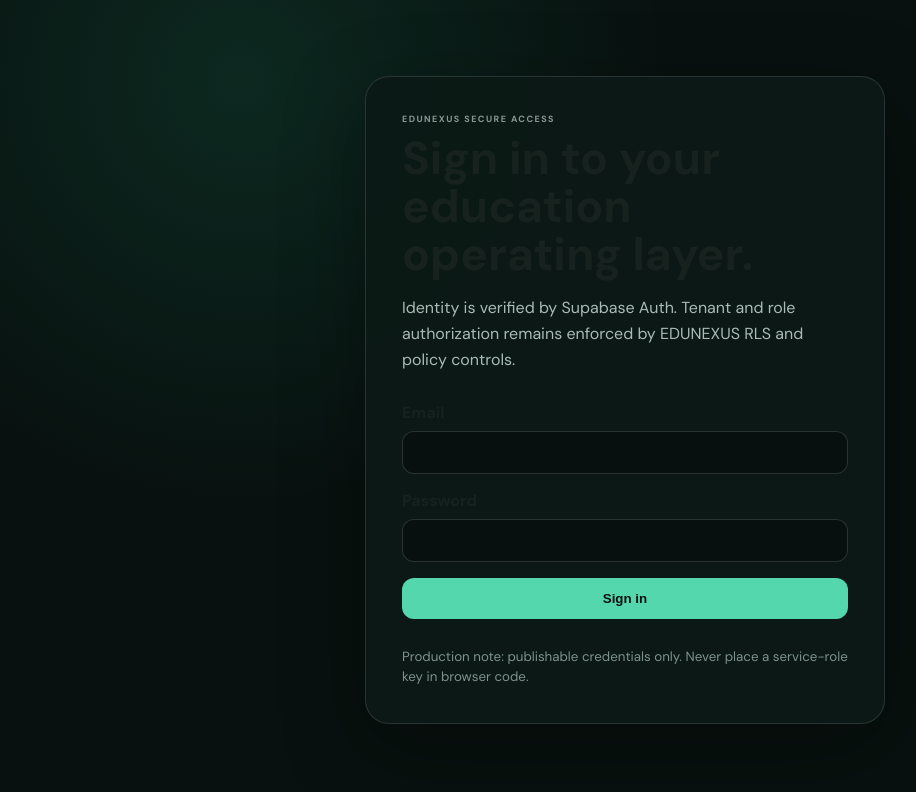
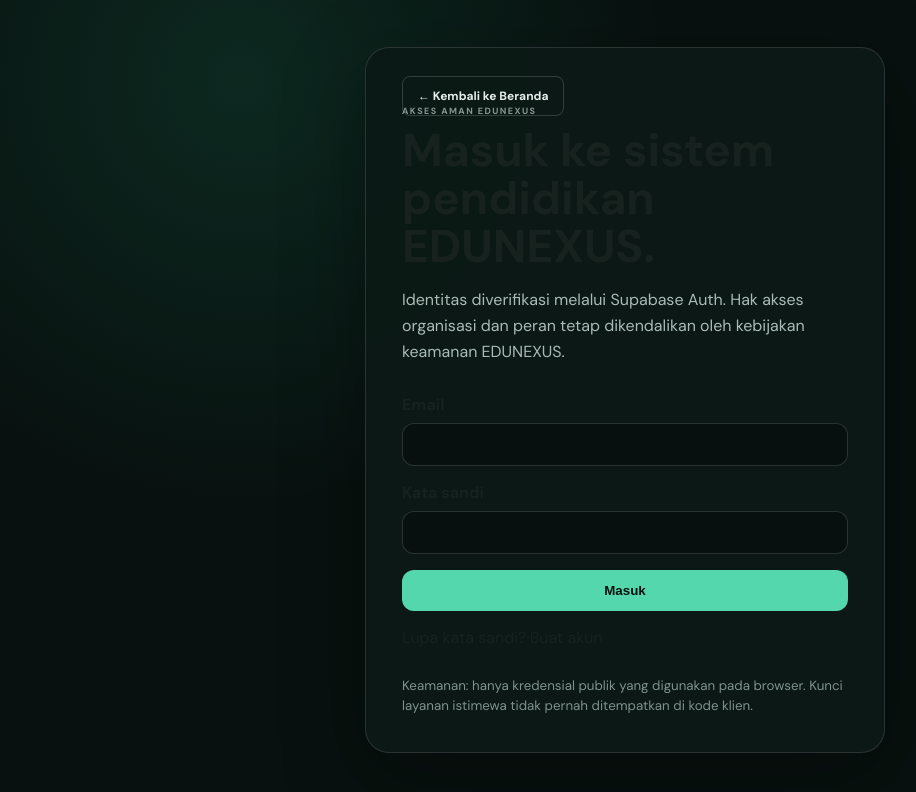
Before and after one commit to Yudi8377/EDUNEXUS, a Next.js app in the folder apps/web/: page /auth/login in a window 1280 px wide. Shown: the top 792 px of the page, without its empty margins (15-931 px from the left). Built offline with nearby package versions, Linux system fonts and the light colour scheme.

Commit message:
feat(web): Indonesian UI and access navigation

```diff
--- a/apps/web/app/auth/login/page.tsx
+++ b/apps/web/app/auth/login/page.tsx
@@ -1,5 +1,6 @@
 "use client";
 
+import Link from "next/link";
 import { FormEvent, Suspense, useState } from "react";
 import { useSearchParams } from "next/navigation";
 import { createClient } from "@/lib/supabase/client";
@@ -14,51 +15,31 @@ function LoginForm() {
 
   async function submit(event: FormEvent<HTMLFormElement>) {
     event.preventDefault();
-    setBusy(true);
-    setMessage("");
-
+    setBusy(true); setMessage("");
     const supabase = createClient();
     const { error } = await supabase.auth.signInWithPassword({ email, password });
-
-    if (error) {
-      setMessage(error.message);
-      setBusy(false);
-      return;
-    }
-
+    if (error) { setMessage("Email atau kata sandi tidak benar, atau akun belum dapat digunakan."); setBusy(false); return; }
     window.location.assign(next);
   }
 
-  return (
-    <form onSubmit={submit} className="auth-form">
-      <label>
-        Email
-        <input type="email" autoComplete="email" value={email} onChange={(e) => setEmail(e.target.value)} required />
-      </label>
-      <label>
-        Password
-        <input type="password" autoComplete="current-password" value={password} onChange={(e) => setPassword(e.target.value)} required />
-      </label>
-      {message ? <div className="auth-error" role="alert">{message}</div> : null}
-      <button type="submit" disabled={busy}>{busy ? "Verifying…" : "Sign in"}</button>
-    </form>
-  );
+  return <form onSubmit={submit} className="auth-form">
+    <label>Email<input type="email" autoComplete="email" value={email} onChange={e=>setEmail(e.target.value)} required /></label>
+    <label>Kata sandi<input type="password" autoComplete="current-password" value={password} onChange={e=>setPassword(e.target.value)} required /></label>
+    {message ? <div className="auth-error" role="alert">{message}</div> : null}
+    <button type="submit" disabled={busy}>{busy ? "Memeriksa..." : "Masuk"}</button>
+    <div className="auth-links"><Link href="/auth/forgot-password">Lupa kata sandi?</Link><span>·</span><Link href="/auth/register">Buat akun</Link></div>
+  </form>;
 }
 
 export default function LoginPage() {
-  return (
-    <main className="auth-shell">
-      <section className="auth-card">
-        <div className="eyebrow">EDUNEXUS SECURE ACCESS</div>
-        <h1>Sign in to your education operating layer.</h1>
-        <p>Identity is verified by Supabase Auth. Tenant and role authorization remains enforced by EDUNEXUS RLS and policy controls.</p>
-
-        <Suspense fallback={<div className="auth-form">Loading secure sign-in…</div>}>
-          <LoginForm />
-        </Suspense>
-
-        <small>Production note: publishable credentials only. Never place a service-role key in browser code.</small>
-      </section>
-    </main>
-  );
+  return <main className="auth-shell">
+    <section className="auth-card">
+      <Link href="/" className="secondary">← Kembali ke Beranda</Link>
+      <div className="eyebrow">AKSES AMAN EDUNEXUS</div>
+      <h1>Masuk ke sistem pendidikan EDUNEXUS.</h1>
+      <p>Identitas diverifikasi melalui Supabase Auth. Hak akses organisasi dan peran tetap dikendalikan oleh kebijakan keamanan EDUNEXUS.</p>
+      <Suspense fallback={<div className="auth-form">Memuat formulir masuk...</div>}><LoginForm /></Suspense>
+      <small>Keamanan: hanya kredensial publik yang digunakan pada browser. Kunci layanan istimewa tidak pernah ditempatkan di kode klien.</small>
+    </section>
+  </main>;
 }
```
